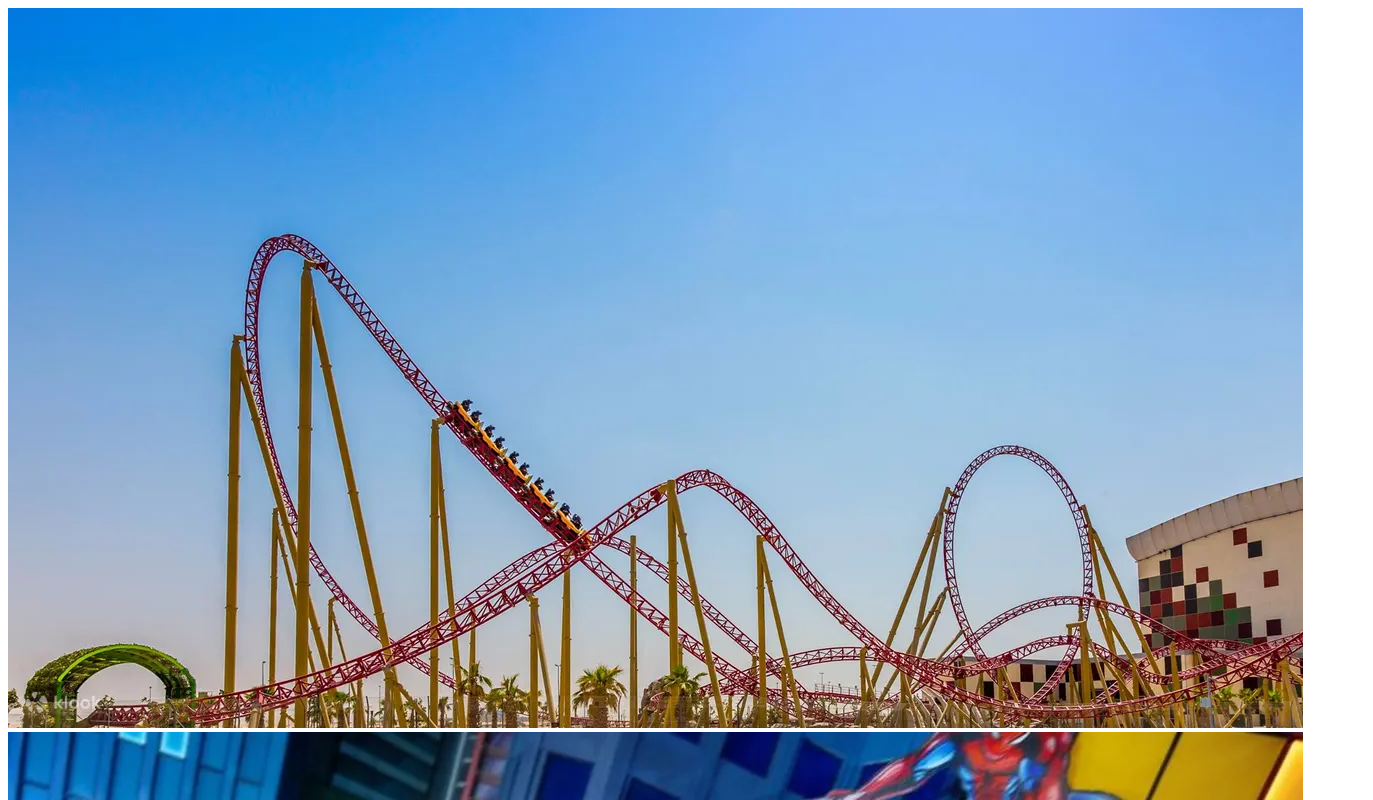
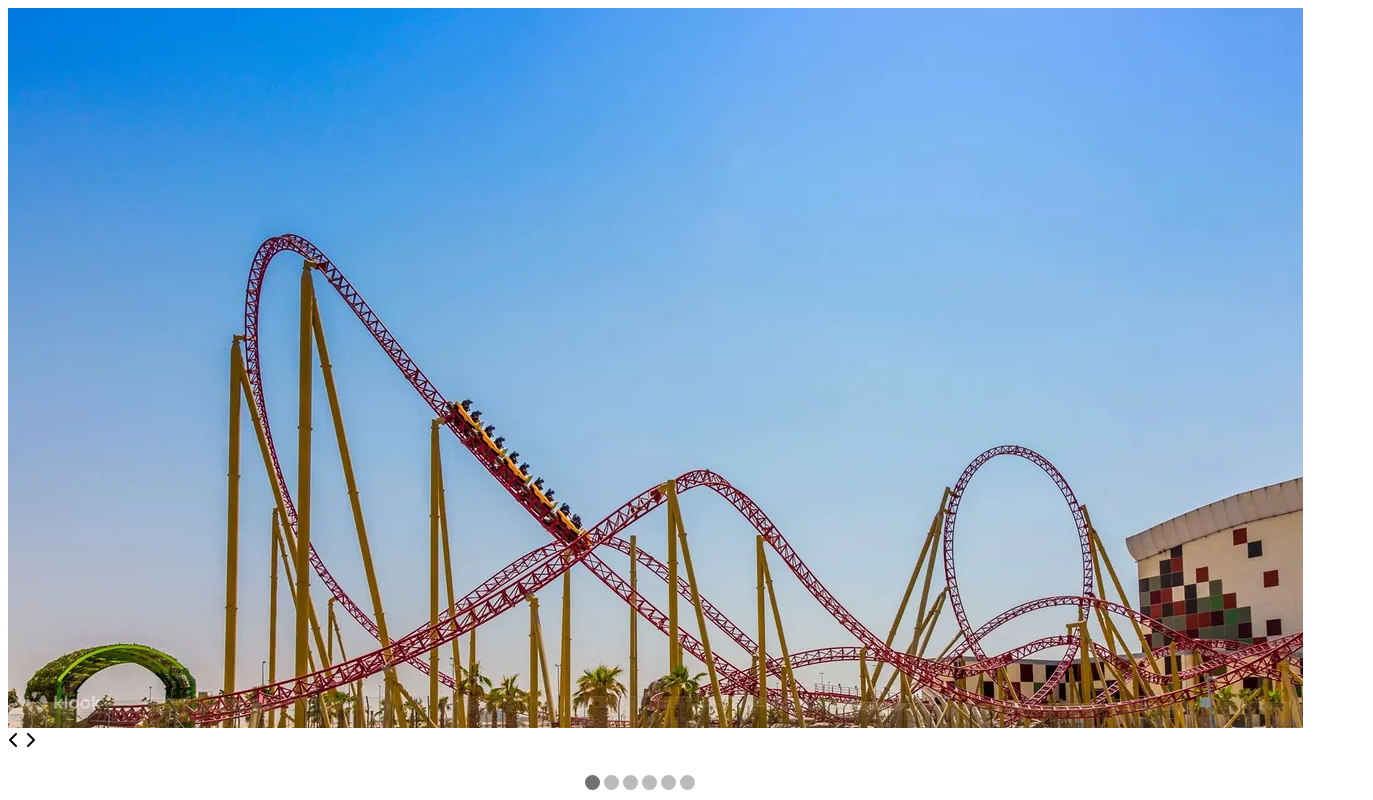
Before and after one commit to oligol/imageCarousel, a plain HTML site: page index.html in a window 1280 px wide. Shown: the top 800 px of the page, 1373 px wide, since content can reach past the window. Drawn offline with Linux system fonts and the light colour scheme.

Commit message:
edit script and js

```diff
--- a/index.html
+++ b/index.html
@@ -29,17 +29,14 @@
             <img src="/img/06.webp" alt="06">
         </div>
 
-        <i id="prev" class="fa-solid fa-chevron-left"></i>
+        <div class="naw-carusel">
+            <i id="prev" class="chevron fa-solid fa-chevron-left"></i>
 
-        <i id="next" class="fa-solid fa-chevron-right"></i>
+            <i id="next" class="chevron fa-solid fa-chevron-right"></i>
+        </div>
 
         <div class="dots">
-            <span class="dot"></span>
-            <span class="dot"></span>
-            <span class="dot"></span>
-            <span class="dot"></span>
-            <span class="dot"></span>
-            <span class="dot"></span>
+
         </div>
 
     </div>
--- a/script.js
+++ b/script.js
@@ -0,0 +1,58 @@
+window.addEventListener('DOMContentLoaded', function() {
+
+    'use strict';
+
+    let index = 0,
+        chevron = document.querySelectorAll(".chevron"),
+        nawCarusel = document.querySelector('.naw-carusel'),
+        dotsWrap = document.querySelector('.dots'),
+        image = document.querySelectorAll('.image');
+
+
+        nawCarusel.addEventListener('click', function(event) {
+
+        let tar = event.target;
+        if(tar && tar.id === 'next') {
+            showImage(1);
+            }
+        else if (tar && tar.id === 'prev') {
+            showImage(-1);
+            }
+    });
+
+    function imageLenght(i){
+        i = image.length;
+        for (i = 0; i < image.length; i++ ) {
+            let dot = document.createElement('span');
+            dot.className = "dot";
+            dotsWrap.append(dot);
+
+        }
+    }
+
+
+
+    imageLenght();
+
+    function showImage(i) {
+        let dot = document.querySelectorAll('.dot');
+        index += i;
+        for (i = 0; i < image.length; i++ ) {
+            // let dots = document.querySelectorAll('.dot');
+            image[i].style.display = "none";
+        }
+        for(i = 0; i < dot.length; i++) {
+            dot[i].className = dot[i].className.replace(" active", "");
+        }
+        if(index > image.length - 1) {
+            index = 0;
+        }
+        if(index < 0) {
+            index = image.length - 1;
+        }
+        image[index].style.display = "block";
+        dot[index].className += " active";
+
+    }
+    showImage(index);
+});
--- a/style.css
+++ b/style.css
@@ -0,0 +1,27 @@
+.dots {
+    text-align: center;
+    margin: 2%;
+}
+
+.dot {
+    height: 15px;
+    width: 15px;
+    background-color: #bbb;
+    display: inline-block;
+    border-radius: 50%;
+    margin: 0 2px;
+    transition: background-color 0.6s ease;
+}
+
+.active{
+    background-color:#717171;
+}
+
+.fade {
+    animation: fade 1.5s;
+}
+
+@keyframes fade{
+    from {opacity: .4;}
+    to {opacity: 1;}
+}
```
